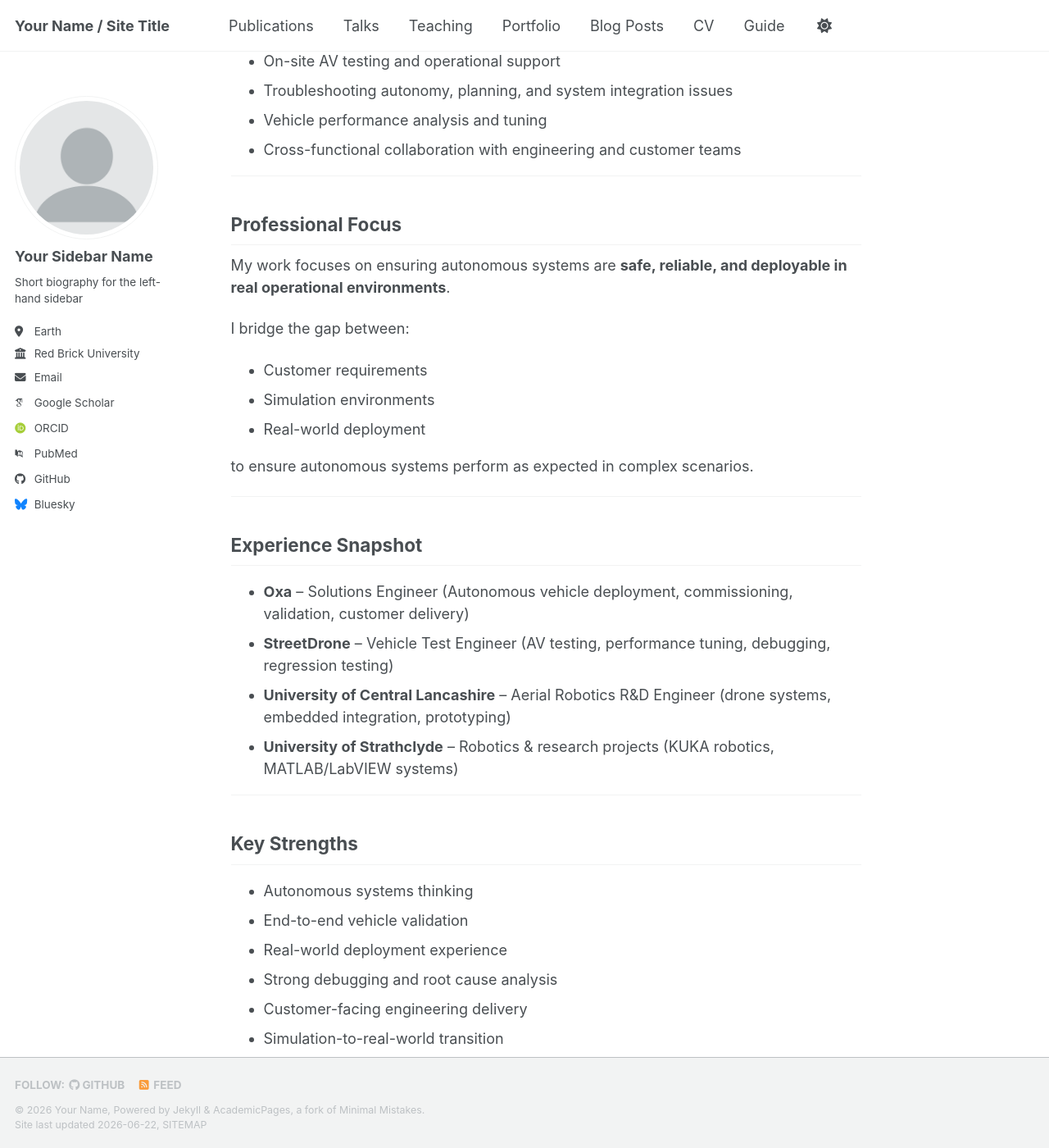
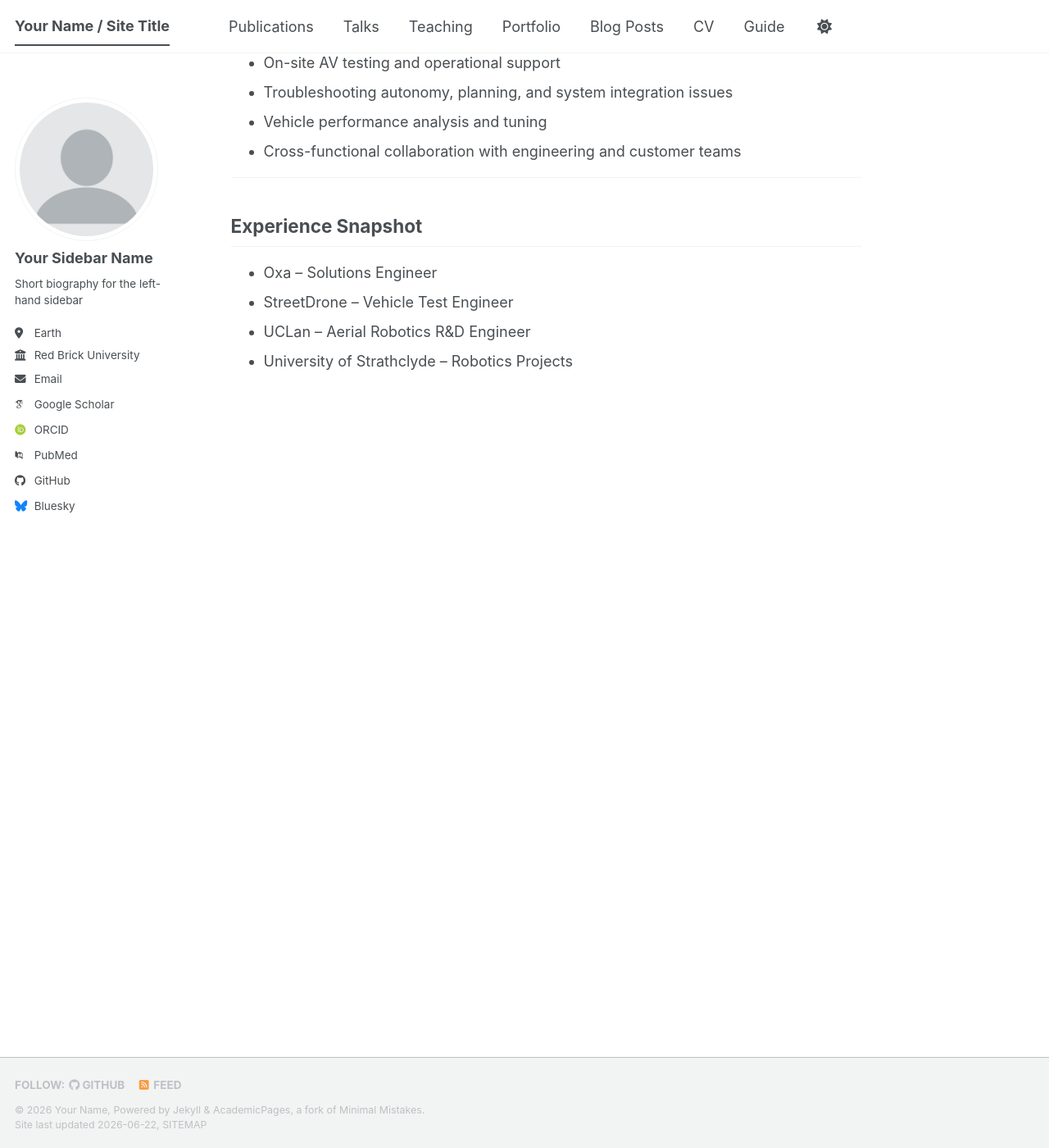
Before and after one commit to yogeswari15/yogeswari.github.io, a Jekyll site: the page built from _pages/about.md, in a window 1280 px wide and 1400 px high, scrolled down 603 px. Shown: the whole window at 82% size. Built offline with Jekyll 4.4.1, drawn with Linux system fonts in a browser that asks for light colours; some web fonts are replaced; a script bundle is joined from its source files by our own code; library files that are not in the unit come from our copies; our own code applies the rules of GitHub Pages for plain Markdown files; some of the changed text lies outside the part shown.

Commit message:
fix homepage yaml

```diff
--- a/_pages/about.md
+++ b/_pages/about.md
@@ -1,20 +1,17 @@
 ---
-
 permalink: /
 title: "Home"
 author_profile: true
 redirect_from:
-
-* /about/
-* /about.html
-
+  - /about/
+  - /about.html
 ---
 
 # Hi, I’m Yogeswari Kartigueyane
 
 ## Autonomous Systems & Solutions Engineer
 
-I specialise in delivering autonomous vehicle solutions from **simulation and validation through to deployment, commissioning, and customer acceptance**.
+I specialise in delivering autonomous vehicle solutions from simulation and validation through to deployment, commissioning, and customer acceptance.
 
 I work across the full autonomy lifecycle — including requirements gathering, vehicle configuration, simulation-based testing, on-site validation, and troubleshooting complex system issues in real-world environments.
 
@@ -22,52 +19,19 @@ I work across the full autonomy lifecycle — including requirements gathering,
 
 ## What I do
 
-* Autonomous vehicle deployment & commissioning
-* Customer-facing solutions engineering
-* Simulation-based validation & scenario testing
-* On-site AV testing and operational support
-* Troubleshooting autonomy, planning, and system integration issues
-* Vehicle performance analysis and tuning
-* Cross-functional collaboration with engineering and customer teams
-
----
-
-## Professional Focus
-
-My work focuses on ensuring autonomous systems are **safe, reliable, and deployable in real operational environments**.
-
-I bridge the gap between:
-
-* Customer requirements
-* Simulation environments
-* Real-world deployment
-
-to ensure autonomous systems perform as expected in complex scenarios.
+- Autonomous vehicle deployment & commissioning
+- Customer-facing solutions engineering
+- Simulation-based validation & scenario testing
+- On-site AV testing and operational support
+- Troubleshooting autonomy, planning, and system integration issues
+- Vehicle performance analysis and tuning
+- Cross-functional collaboration with engineering and customer teams
 
 ---
 
 ## Experience Snapshot
 
-* **Oxa** – Solutions Engineer (Autonomous vehicle deployment, commissioning, validation, customer delivery)
-* **StreetDrone** – Vehicle Test Engineer (AV testing, performance tuning, debugging, regression testing)
-* **University of Central Lancashire** – Aerial Robotics R&D Engineer (drone systems, embedded integration, prototyping)
-* **University of Strathclyde** – Robotics & research projects (KUKA robotics, MATLAB/LabVIEW systems)
-
----
-
-## Key Strengths
-
-* Autonomous systems thinking
-* End-to-end vehicle validation
-* Real-world deployment experience
-* Strong debugging and root cause analysis
-* Customer-facing engineering delivery
-* Simulation-to-real-world transition
-
----
-
-## Explore
-
-* View Projects → `/portfolio/`
-* Download CV → `/files/cv.pdf`
-* Contact → (add email or LinkedIn in config)
+- Oxa – Solutions Engineer
+- StreetDrone – Vehicle Test Engineer
+- UCLan – Aerial Robotics R&D Engineer
+- University of Strathclyde – Robotics Projects
```
